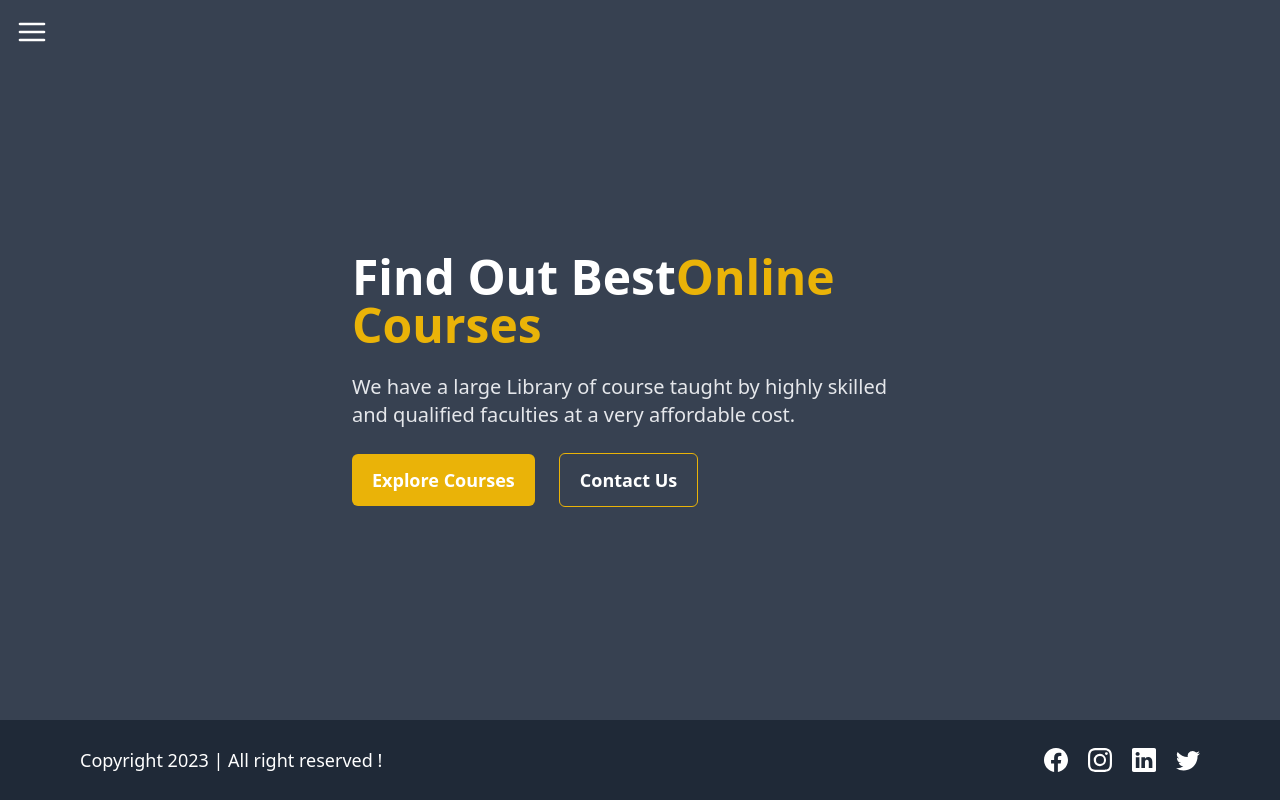
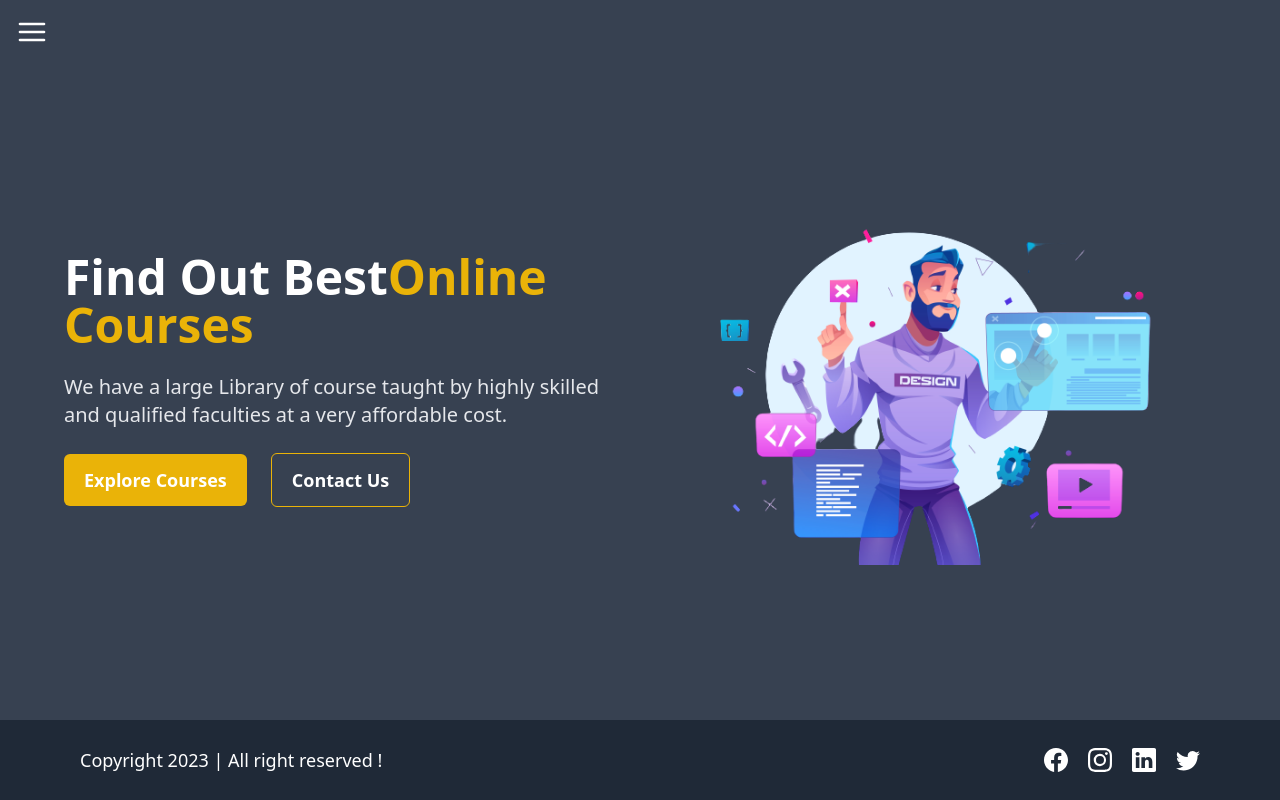
Before and after one commit to Bishal-Saud/lms-frontendProject, a React (Vite) app in the folder lms-frontend/: page / in a window 1280 px wide. Built offline with nearby package versions, Linux system fonts and the light colour scheme.

Commit message:
homepage layout image uploaded

```diff
--- a/lms-frontend/src/Pages/Homepage.jsx
+++ b/lms-frontend/src/Pages/Homepage.jsx
@@ -1,6 +1,6 @@
 import { Link } from "react-router-dom";
 import HomeLayout from "../Layouts/HomeLayout";
-
+import homePageMainImage from "../assets/images/homePageMainImage.png"
 function HomePage() {
   return (
     <>
@@ -33,6 +33,10 @@ function HomePage() {
             </div>
 
           </div>
+
+          <div className="w-1/2 flex items-center justify-center ">
+<img src={homePageMainImage} alt="Homepage" />
+          </div>
         </div>
       </HomeLayout>
     </>
```
Also changed, not shown: lms-frontend/src/assets/images/homePageMainImage.png (added).
